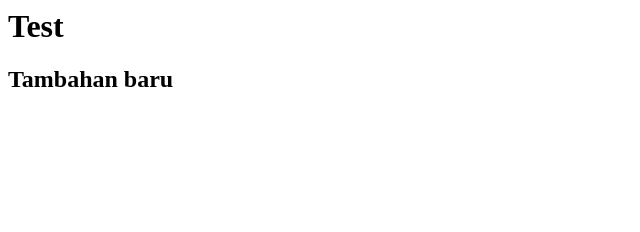
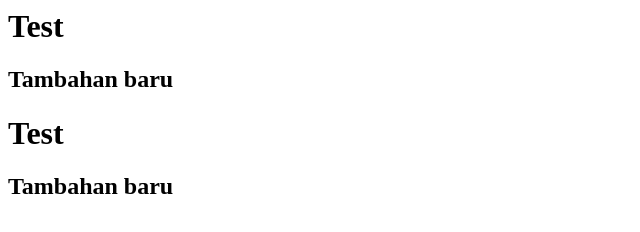
Before and after one commit to Ramdhansss/siklinik, a plain HTML site: page index.html in a window 1280 px wide. Shown: the whole page, without its empty margins (0-640 px from the left). Drawn offline with Linux system fonts and the light colour scheme.

Commit message:
berubah dari github

```diff
--- a/index.html
+++ b/index.html
@@ -1,2 +1,4 @@
 <h1>Test</h1>
 <h2>Tambahan baru</h2>
+<h1>Test</h1>
+<h2>Tambahan baru</h2>
```
